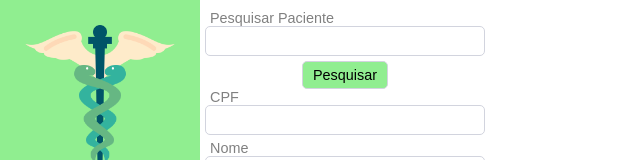
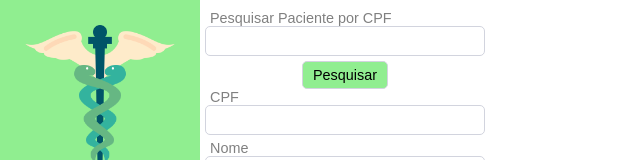
Before and after one commit to HumbertoFox/projeto-1-react, a React (Vite) app: page /consultationDRX in a window 1280 px wide. Shown: the top 160 px of the page, without its empty margins (0-640 px from the left). Built offline with nearby package versions, Linux system fonts and the light colour scheme; sample sign-in values are in the browser's storage.

Commit message:
update alert searsh

```diff
--- a/src/components/form/search.jsx
+++ b/src/components/form/search.jsx
@@ -45,7 +45,7 @@ export const Search = ({ searshPatient }) => {
     }, [patientSearsh]);
     return (
         <FormSerach onSubmit={handleSubmit(onSubmit)}>
-            <LabelText htmlFor="searchpatient">Pesquisar Paciente</LabelText>
+            <LabelText htmlFor="searchpatient">Pesquisar Paciente por CPF</LabelText>
             <input
                 type="search"
                 id="searchpatient"
--- a/src/styles/formsearch.jsx
+++ b/src/styles/formsearch.jsx
@@ -1,11 +1,9 @@
 import styled from "styled-components";
 import IconError from "../assets/ponto-de-exclamacao.png";
-
-const FormSerach = styled.form`
+export const FormSerach = styled.form`
     width: 280px;
     display: flex;
     flex-direction: column;
-
     input[type=search] {
         height: 30px;
         font-size: .9rem;
@@ -26,7 +24,7 @@ const FormSerach = styled.form`
     }
     input.required {
         border: 1px solid hsla(332.47, 100%, 50%, .5);
-        background: url(${IconError}) right 2% bottom 50% no-repeat;
+        background: url(${IconError}) right 9% bottom 50% no-repeat;
         background-size: 20px;
     }
     .required::placeholder {
@@ -34,5 +32,3 @@ const FormSerach = styled.form`
         color: hsla(332.47, 100%, 50%, .5);
     }
 `;
-
-export { FormSerach };
```
